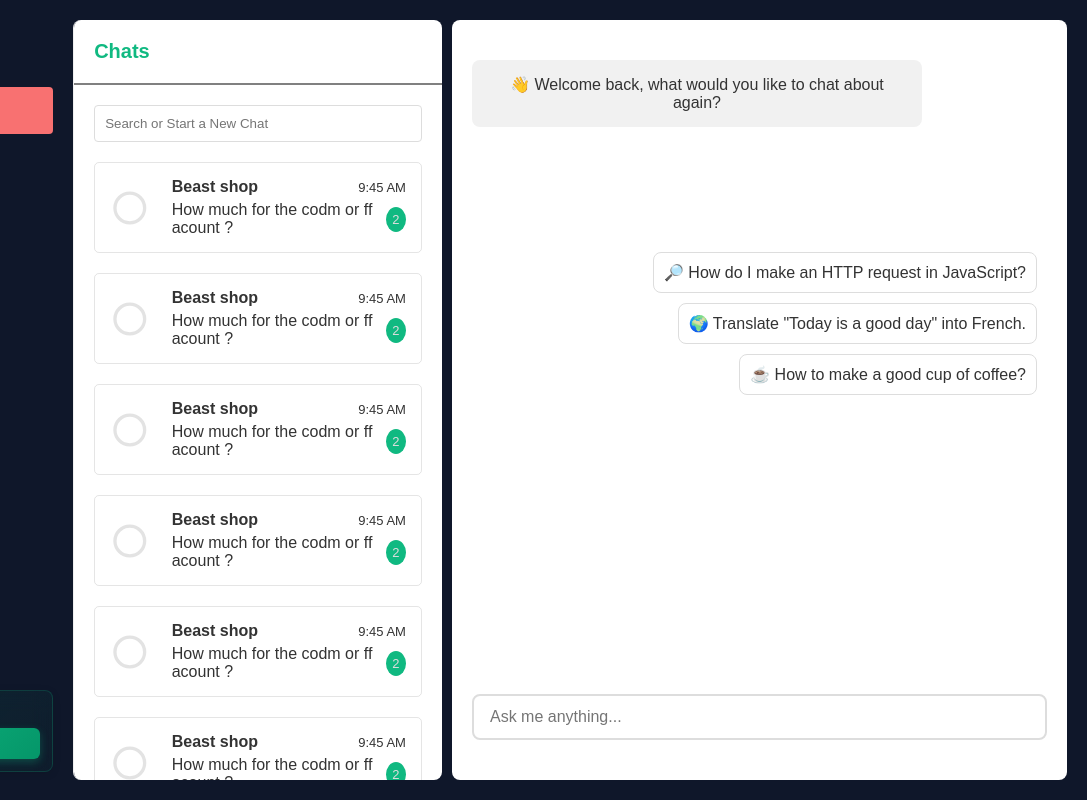
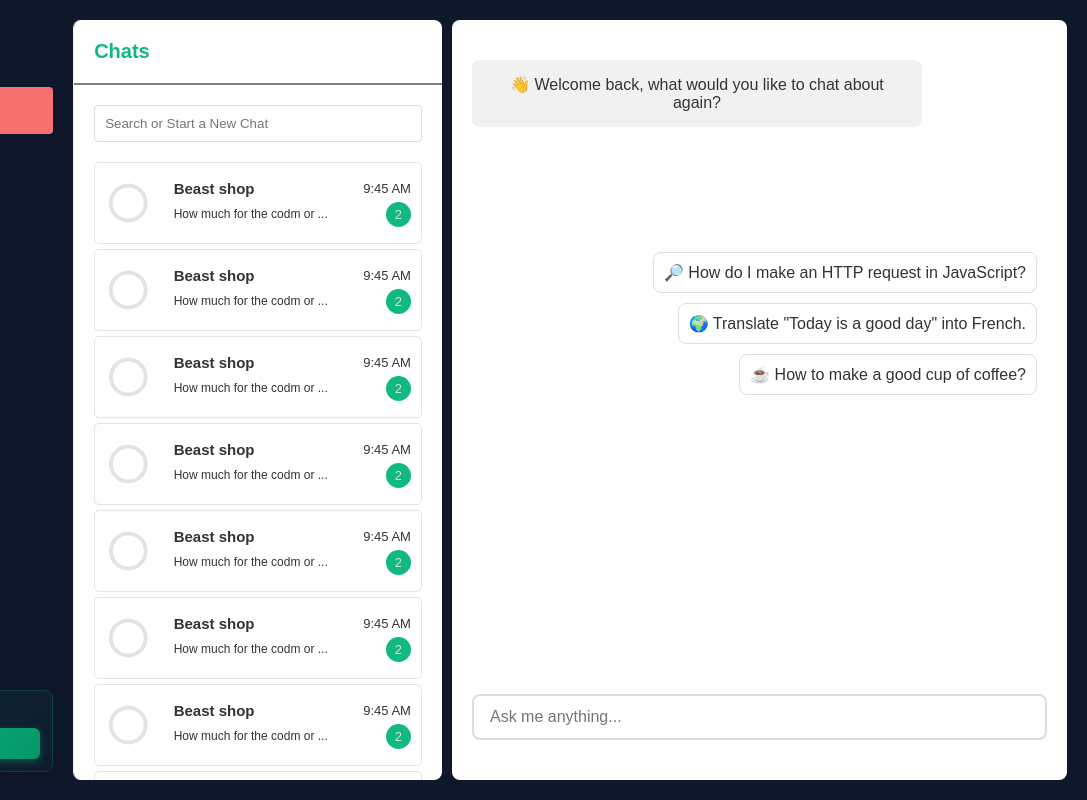
Before and after one commit to Opeyemibo/cha, a plain HTML site: page index.html in a window 1280 px wide. Shown: the full height of the page, 193-1280 px from the left. Drawn offline with nearby package versions, Linux system fonts and the light colour scheme.

Commit message:
Add files via upload

```diff
--- a/assets/css/style.css
+++ b/assets/css/style.css
@@ -193,8 +193,9 @@ body {
 .chat-list-container {
   display: flex;
   gap: 10px;
-  margin-bottom: 20px;
+  margin-bottom: 5px;
   flex-direction: column;
+  padding: 0;
 }
 
 
@@ -250,12 +251,16 @@ body {
 /* NEW CHAT DESIGN */
 .chat-list {
     width: 100%;
-    padding: 15px;
+    padding: 10px;
     border-radius: 5px;
     display: flex;
     align-items: center;
     gap: 10px;
     border: 1px solid #33333320;
+}
+.chat-list svg{
+    width: 60px;
+    height: 60px;
 }
 
 .chat-list .chat-item{
@@ -268,6 +273,9 @@ body {
 
 .chat-list .chat-item .topSection .date {
     font-size: 13px;
+}
+.chat-list .chat-item .topSection h4{
+    font-size: 15px;
 }
 
 .chat-list .chat-item .topSection, .bottomSection{
@@ -287,6 +295,9 @@ body {
     align-items: center;
     border-radius: 100%;
 
+}
+.chat-list .chat-item .bottomSection .message{
+    font-size: 12px;
 }
 .chat-history .chat-list-container{
     height: 100%;
--- a/index.html
+++ b/index.html
@@ -79,7 +79,7 @@
                     <span class="date">9:45 AM</span>
                 </div>
                 <div class="bottomSection">
-                    <span class="message">How much for the codm or ff acount ?</span>
+                    <span class="message">How much for the codm or ...</span>
                     <label class="unReadMessages" for="">
                         <span>2</span>
                     </label>
@@ -105,7 +105,7 @@
                     <span class="date">9:45 AM</span>
                 </div>
                 <div class="bottomSection">
-                    <span class="message">How much for the codm or ff acount ?</span>
+                    <span class="message">How much for the codm or ...</span>
                     <label class="unReadMessages" for="">
                         <span>2</span>
                     </label>
@@ -131,7 +131,7 @@
                     <span class="date">9:45 AM</span>
                 </div>
                 <div class="bottomSection">
-                    <span class="message">How much for the codm or ff acount ?</span>
+                    <span class="message">How much for the codm or ...</span>
                     <label class="unReadMessages" for="">
                         <span>2</span>
                     </label>
@@ -157,7 +157,7 @@
                     <span class="date">9:45 AM</span>
                 </div>
                 <div class="bottomSection">
-                    <span class="message">How much for the codm or ff acount ?</span>
+                    <span class="message">How much for the codm or ...</span>
                     <label class="unReadMessages" for="">
                         <span>2</span>
                     </label>
@@ -183,7 +183,7 @@
                     <span class="date">9:45 AM</span>
                 </div>
                 <div class="bottomSection">
-                    <span class="message">How much for the codm or ff acount ?</span>
+                    <span class="message">How much for the codm or ...</span>
                     <label class="unReadMessages" for="">
                         <span>2</span>
                     </label>
@@ -209,7 +209,7 @@
                     <span class="date">9:45 AM</span>
                 </div>
                 <div class="bottomSection">
-                    <span class="message">How much for the codm or ff acount ?</span>
+                    <span class="message">How much for the codm or ...</span>
                     <label class="unReadMessages" for="">
                         <span>2</span>
                     </label>
@@ -235,7 +235,7 @@
                     <span class="date">9:45 AM</span>
                 </div>
                 <div class="bottomSection">
-                    <span class="message">How much for the codm or ff acount ?</span>
+                    <span class="message">How much for the codm or ...</span>
                     <label class="unReadMessages" for="">
                         <span>2</span>
                     </label>
@@ -261,7 +261,7 @@
                     <span class="date">9:45 AM</span>
                 </div>
                 <div class="bottomSection">
-                    <span class="message">How much for the codm or ff acount ?</span>
+                    <span class="message">How much for the codm or ...</span>
                     <label class="unReadMessages" for="">
                         <span>2</span>
                     </label>
@@ -287,7 +287,7 @@
                     <span class="date">9:45 AM</span>
                 </div>
                 <div class="bottomSection">
-                    <span class="message">How much for the codm or ff acount ?</span>
+                    <span class="message">How much for the codm or ...</span>
                     <label class="unReadMessages" for="">
                         <span>2</span>
                     </label>
```
Also changed, not shown: 1 other file.
